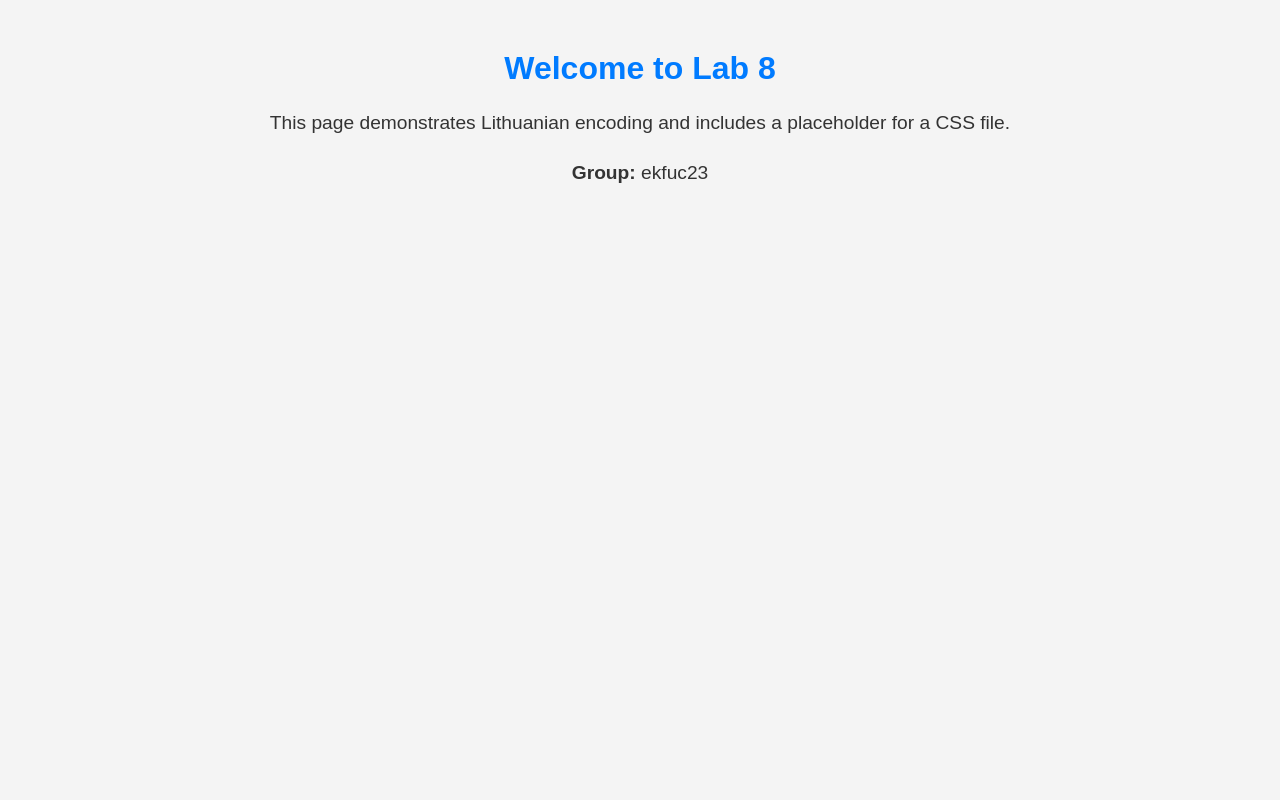
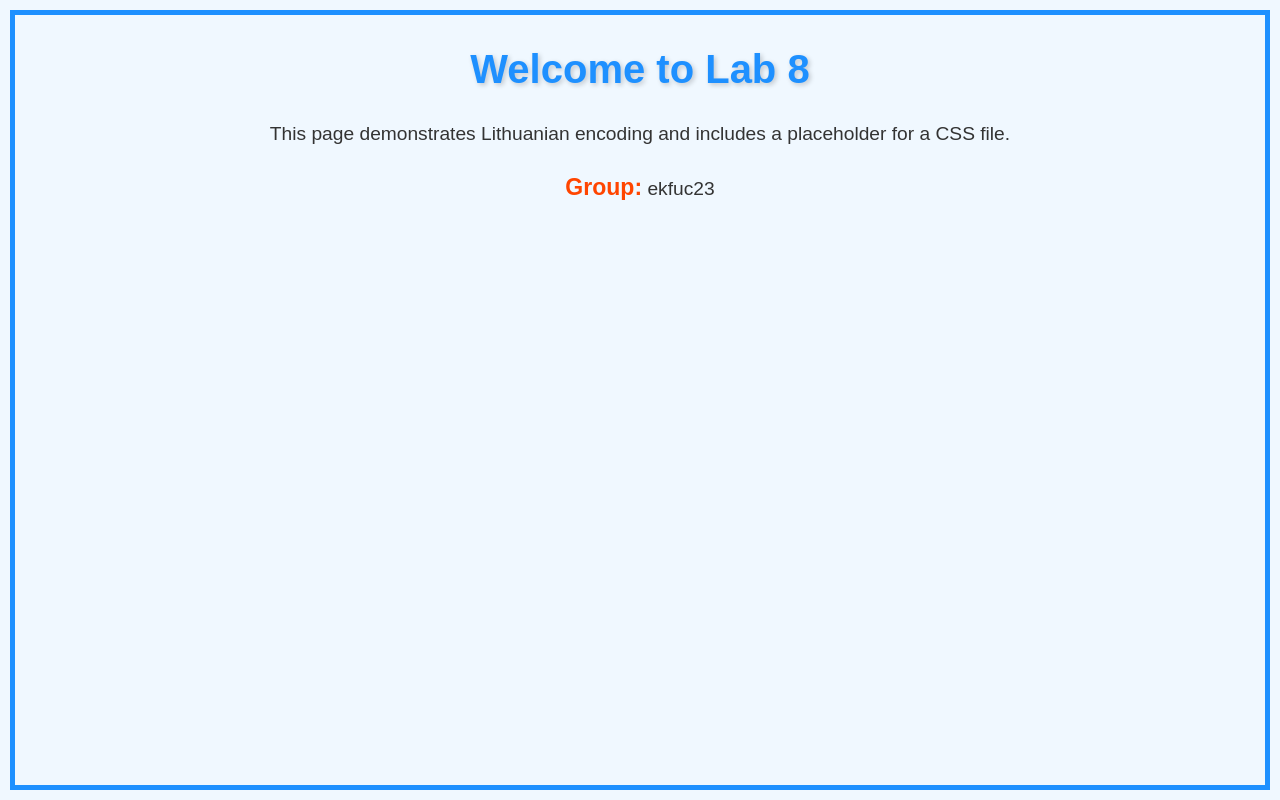
Before and after one commit to alisetareh517/alisetareh517.github.io, a plain HTML site: page lab8/index.html in a window 1280 px wide. Drawn offline with Linux system fonts and the light colour scheme.

Commit message:
Update styles.css

```diff
--- a/lab8/styles.css
+++ b/lab8/styles.css
@@ -1,17 +1,40 @@
+/* General styles */
 body {
     font-family: Arial, sans-serif;
-    background-color: #f4f4f4;
-    color: #333;
+    background-color: #f0f8ff; /* Light blue background */
+    color: #333; /* Default text color */
+    margin: 0;
+    padding: 20px;
     text-align: center;
-    margin: 50px;
 }
 
+/* Header style */
 h1 {
-    color: #007bff;
-    font-size: 2em;
+    color: #1e90ff; /* Dodger blue for the Lab title */
+    font-size: 2.5em;
+    text-shadow: 2px 2px 5px rgba(0, 0, 0, 0.2);
 }
 
+/* Paragraph style */
 p {
     font-size: 1.2em;
     line-height: 1.6;
 }
+
+/* Group text styling */
+p b {
+    color: #ff4500; /* Orange Red for the group text */
+    font-size: 1.2em;
+}
+
+/* Add a subtle border to the body */
+body::after {
+    content: "";
+    position: fixed;
+    top: 10px;
+    bottom: 10px;
+    left: 10px;
+    right: 10px;
+    border: 5px solid #1e90ff;
+    pointer-events: none;
+}
```
